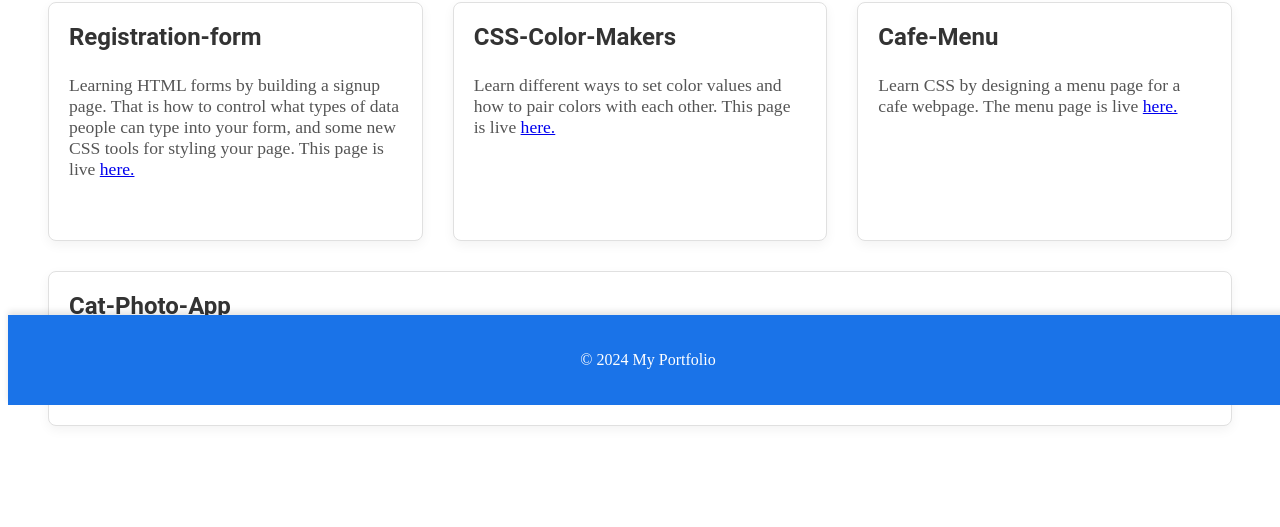
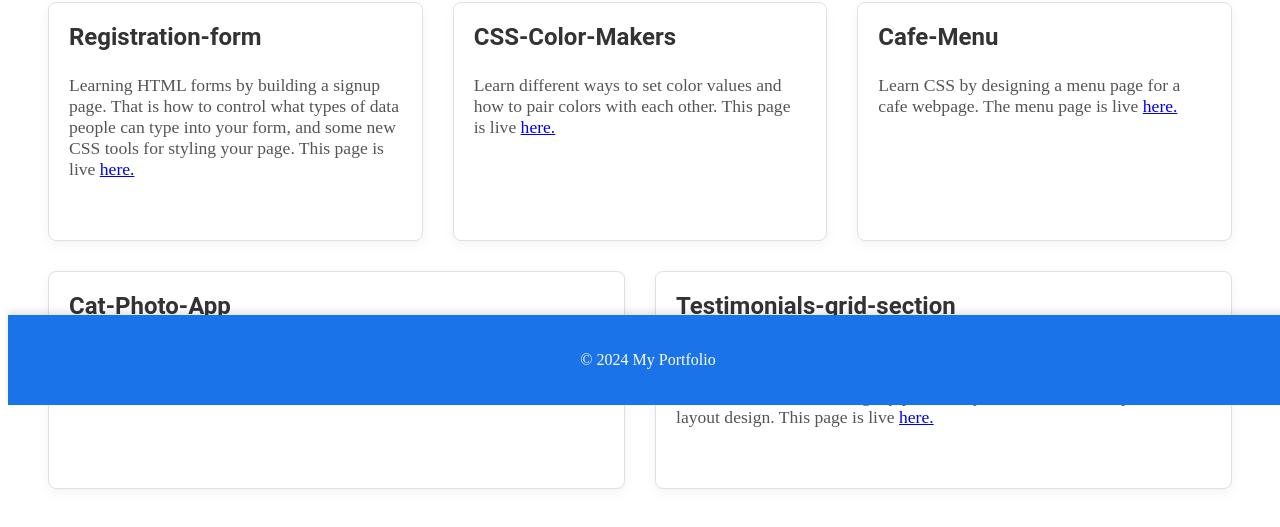
Before and after one commit to derick-macharia/My-Portfolio, a plain HTML site: page index.html in a window 1280 px wide. Shown: the part 395-922 px from the top of the page. Before the commit the page ends 869 px from the top, so only its background shows below. Drawn offline with Linux system fonts and the light colour scheme.

Commit message:
second commit

```diff
--- a/index.html
+++ b/index.html
@@ -42,8 +42,16 @@
             </div>
             <div class="project">
                 <h3>Cat-Photo-App </h3>
-                <p>This project is to learn the most common HTML tags by building a cat photo app. This page is live
+                <p>This project is to learn the most common HTML tags by building a Cat photo app. This page is live
                     <a href="https://derick-macharia.github.io/Cat-Photo-App/">here.</a>
+                </p>
+            </div>
+            <div class="project">
+                <h3>Testimonials-grid-section </h3>
+                <p>Solution to the Testimonials Grid Section challenge, implemented using HTML and CSS. It features a
+                    responsive grid layout displaying customer testimonials, demonstrating my proficiency in front-end
+                    development and layout design. This page is live
+                    <a href="https://derick-macharia.github.io/Testimonials-grid-section/">here.</a>
                 </p>
             </div>
         </div>
```
